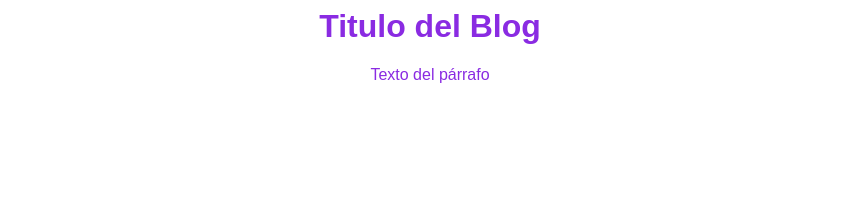
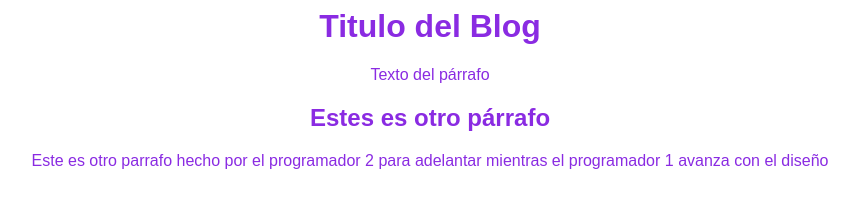
Before and after one commit to nlmdiaz/Prueba, a plain HTML site: page index.html in a window 1280 px wide. Shown: the whole page, without its empty margins (210-1069 px from the left). Drawn offline with Linux system fonts and the light colour scheme.

Commit message:
parrafo dos agregado

```diff
--- a/index.html
+++ b/index.html
@@ -8,5 +8,8 @@
         <h1>Titulo del Blog</h1>
         <p>Texto del párrafo</p>
 
+        <h2>Estes es otro párrafo</h2>
+        <p>Este es otro parrafo hecho por el programador 2 para adelantar mientras el programador 1 avanza con el diseño</p>
+
     </body>
 </html>
```
